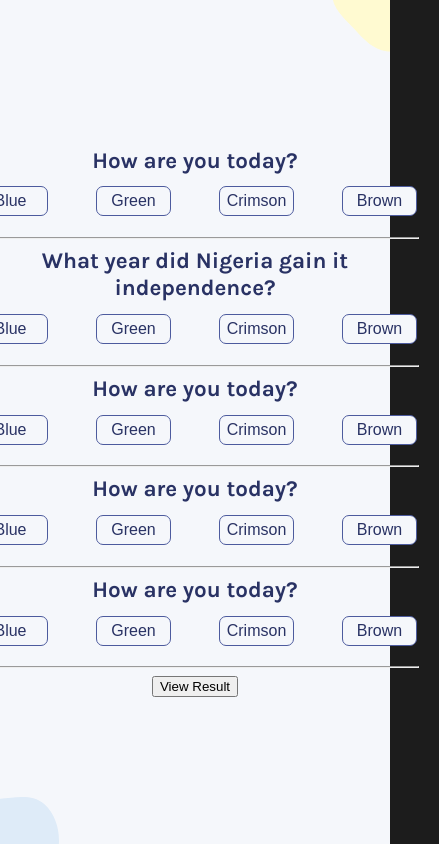
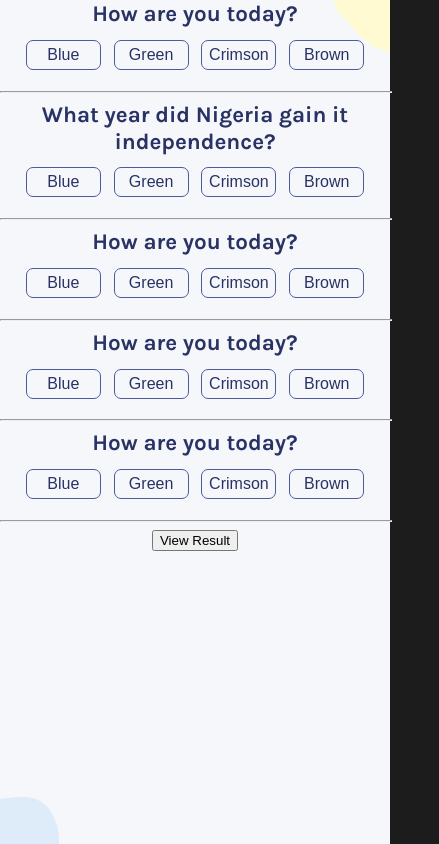
Before and after one commit to Boluwatife-AJB/quizzical-app, a React (Create React App) app: page / in a window 390 px wide. Both pictures are taken after a click on the button "Start quiz". Shown: the whole page, 439 px wide, since content can reach past the window. Built offline with nearby package versions, Linux system fonts and the light colour scheme; no server answers.

Commit message:
added the todos

```diff
--- a/src/App.css
+++ b/src/App.css
@@ -76,6 +76,8 @@
   flex-direction: column;
   align-items: center;
   gap: 0;
+  /* padding: 50% 0; */
+  min-height: 100vh;
 }
 
 /* Question Card */
@@ -102,7 +104,7 @@
 }
 
 .app__question-options {
-  border: #222;
+  /* border: #222; */
   display: flex;
   align-items: flex-start;
   gap: 3rem;
@@ -136,11 +138,18 @@
     height: 50px;
     font-size: 1.2rem;
   }
+
+  .app__question-options {
+    gap: 0.8rem;
+  }
 }
 
 @media screen and (max-width: 400px) {
   .App {
     margin: 0;
+
     border: none;
   }
 }
+
+/* TODO: Fix the overflow on mobile screens and tab, pass the questions as props to the question component, make the app mobile responsive, add timer, add counter before start, display the result on another page, show their answer and the corrected answer  */
```
